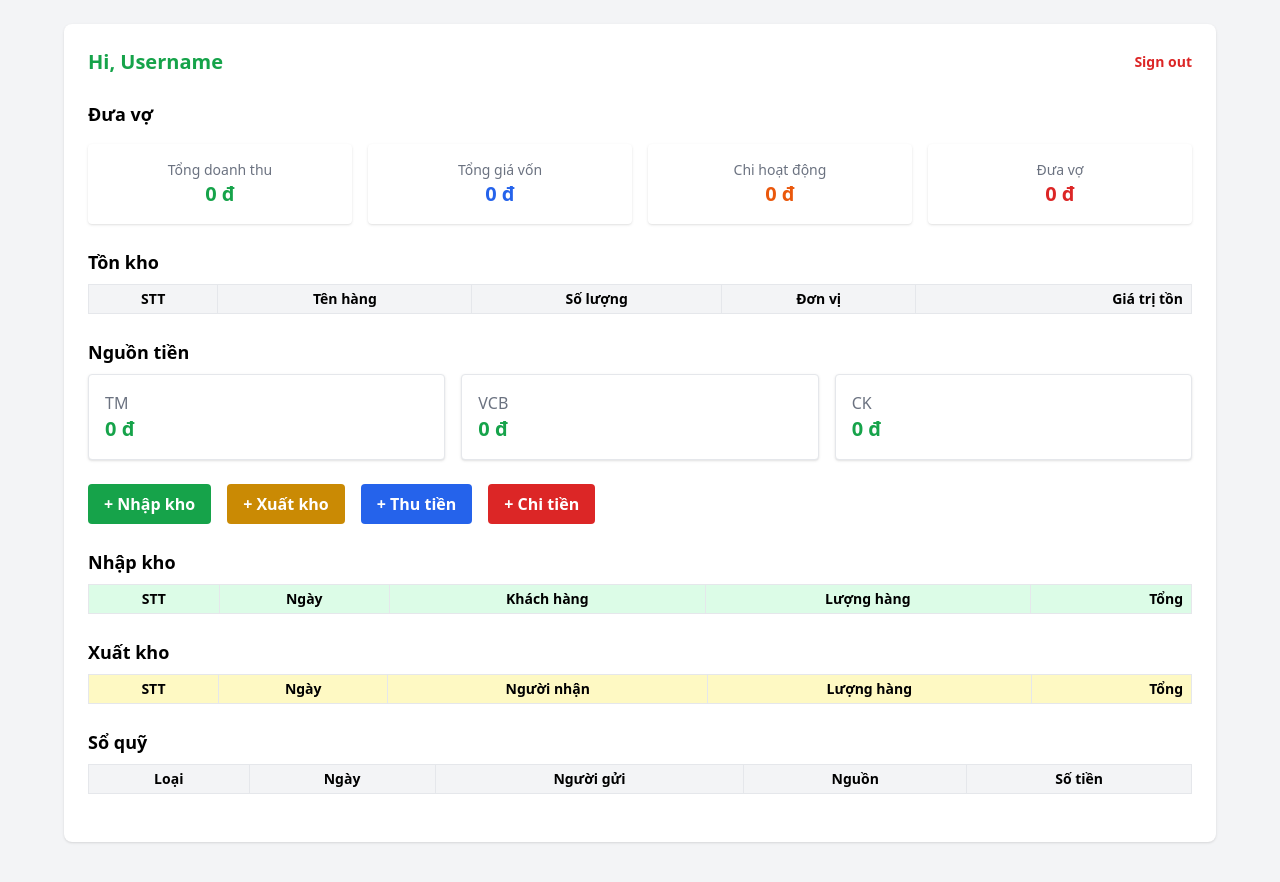
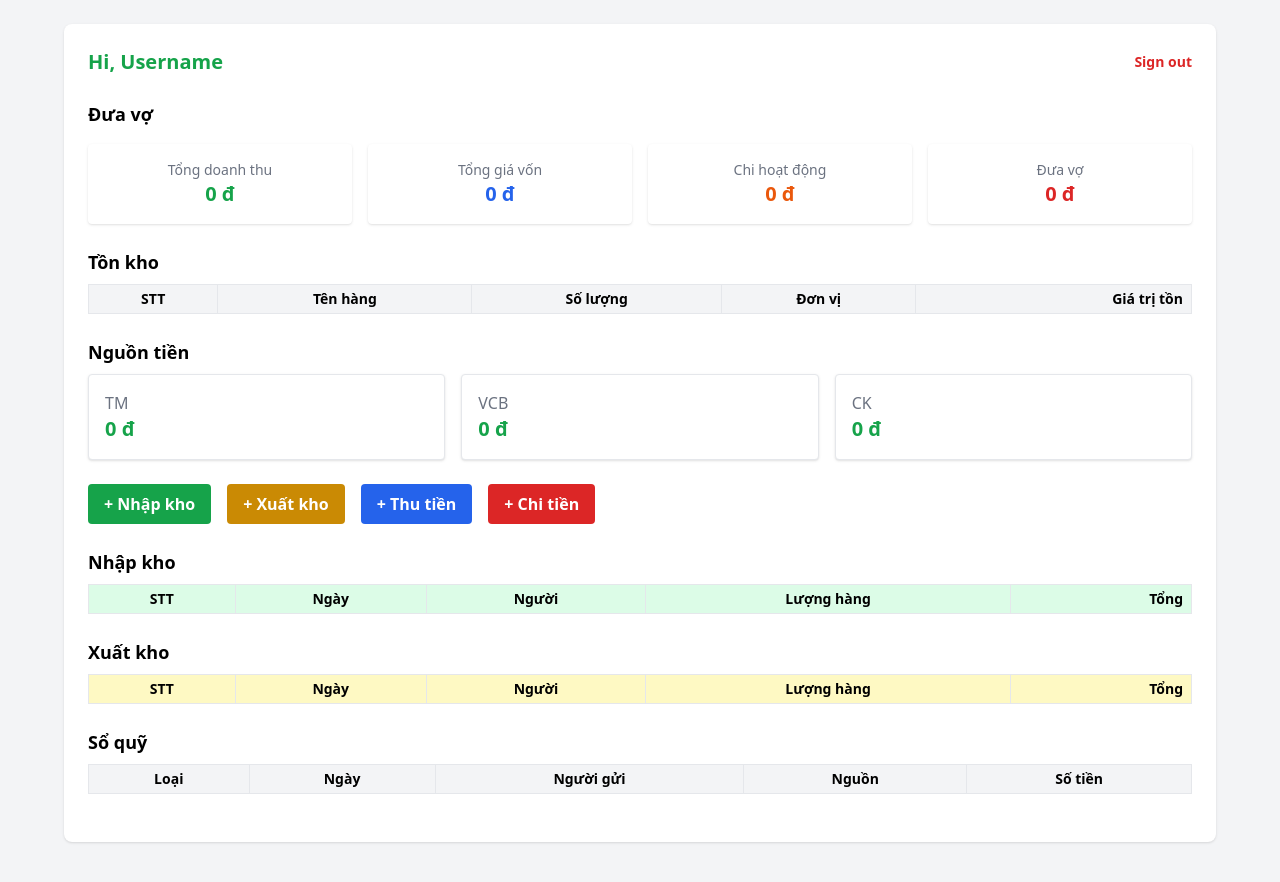
Before and after one commit to phelieuandan/phelieuandan.github.io, a Jekyll site: the page dashboard.html, which Jekyll copies as it is, in a window 1280 px wide. Shown: the top 882 px of the page. Built offline with Jekyll 4.4.1, drawn with Linux system fonts in a browser that asks for light colours; nearby versions of some CDN libraries; comment, search, counter and statistics services are not loaded.

Commit message:
Update dashboard.html

```diff
--- a/dashboard.html
+++ b/dashboard.html
@@ -169,7 +169,7 @@
         <tr>
           <th class="border px-2 py-1">STT</th>
           <th class="border px-2 py-1">Ngày</th>
-          <th class="border px-2 py-1">Khách hàng</th>
+          <th class="border px-2 py-1">Người</th>
           <th class="border px-2 py-1 text-center">Lượng hàng</th>
           <th class="border px-2 py-1 text-right">Tổng</th>
         </tr>
@@ -184,7 +184,7 @@
         <tr>
           <th class="border px-2 py-1">STT</th>
           <th class="border px-2 py-1">Ngày</th>
-          <th class="border px-2 py-1">Người nhận</th>
+          <th class="border px-2 py-1">Người</th>
           <th class="border px-2 py-1 text-center">Lượng hàng</th>
           <th class="border px-2 py-1 text-right">Tổng</th>
         </tr>
```
